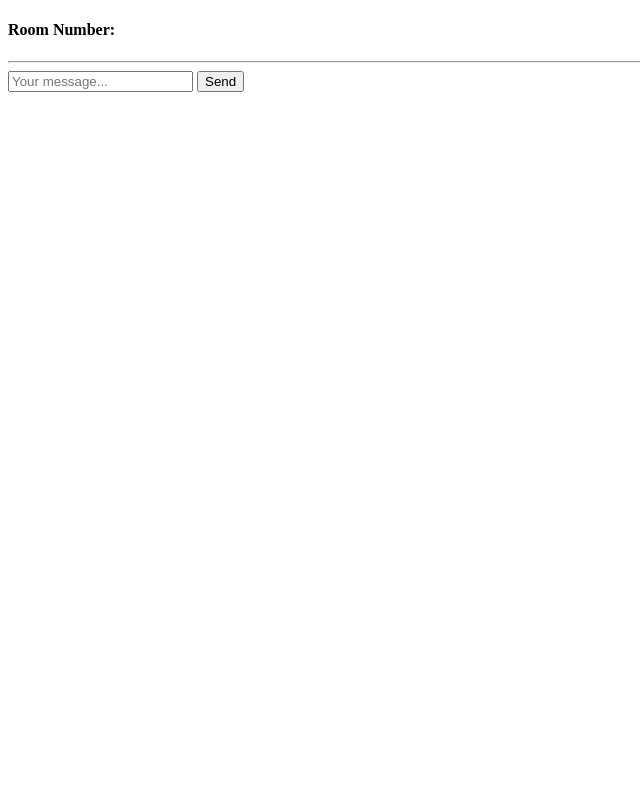
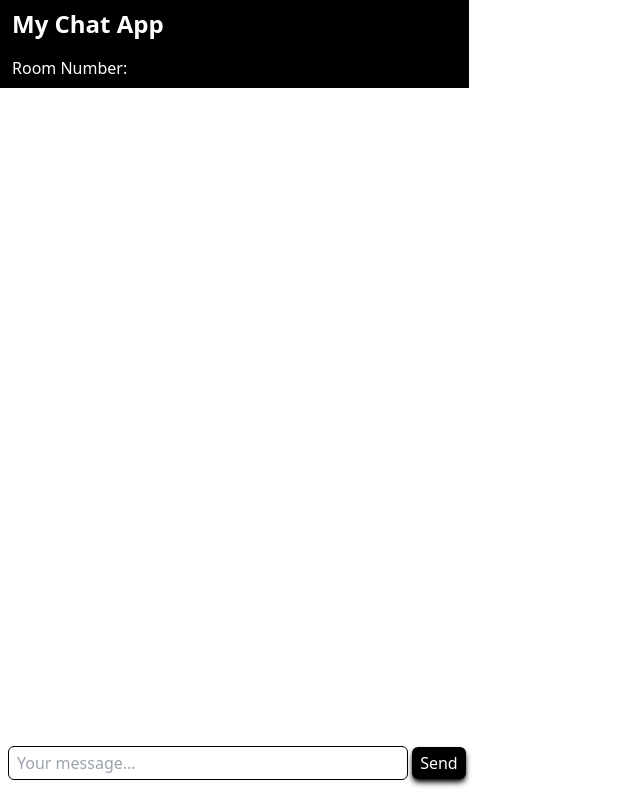
Before and after one commit to MythOfSisyphus/Chat_App, a website: page public/chat.html in a window 1280 px wide. Shown: the whole page, without its empty margins (0-640 px from the left). Drawn offline with nearby package versions, Linux system fonts and the light colour scheme; no server answers.

Commit message:
Designed front-end for msgs, username & room number

```diff
--- a/public/chat.html
+++ b/public/chat.html
@@ -6,23 +6,29 @@
     <meta http-equiv="X-UA-Compatible" content="IE=edge">
     <meta name="viewport" content="width=device-width, initial-scale=1.0">
     <title>luckyChat...</title>
+    <script src="https://cdn.tailwindcss.com"></script>
 </head>
 
-<body>
+<body class="">
 
-    <div>
-        <h1 id="name"></h1>
-        <h4 id="roomno">Room Number: </h4>
+    <div class="w-[469px] px-3 py-2 space-y-4 bg-black text-white border-4 border-l-0 border-t-0 border-r-0 border-b-white">
+        <h1 class="text-2xl font-semibold">My Chat App</h1>
 
-        <hr>
+        <nav class="">
+            <h1 class="text-xl" id="name"></h1>
+            <h4 id="roomno">Room Number: </h4>
+        </nav>
 
-        <div id="Messanger">
-            <input type="text" name="mesg" id="mesg" placeholder="Your message...">
-            <button id="sendBtn">Send</button>
+    </div>
+
+    <section id="ChatApp" class="px-2 py-2 fixed bottom-3">
+        <div>
+            <input class="w-[400px] border border-black rounded-md px-2 py-1 " type="text" name="mesg" id="mesg" placeholder="Your message...">
+            <button class="bg-black text-white rounded-md shadow-md shadow-black px-2 py-1" id="sendBtn">Send</button>
         </div>
+    </section>
 
-        <div id="messages"></div>
-    </div>
+    <div id="messages" class="px-2 py-2 font-semibold text-red-600"></div>
 
     <!-- All scripts -->
     <script src="https://cdnjs.cloudflare.com/ajax/libs/qs/6.8.0/qs.min.js"></script>
```
